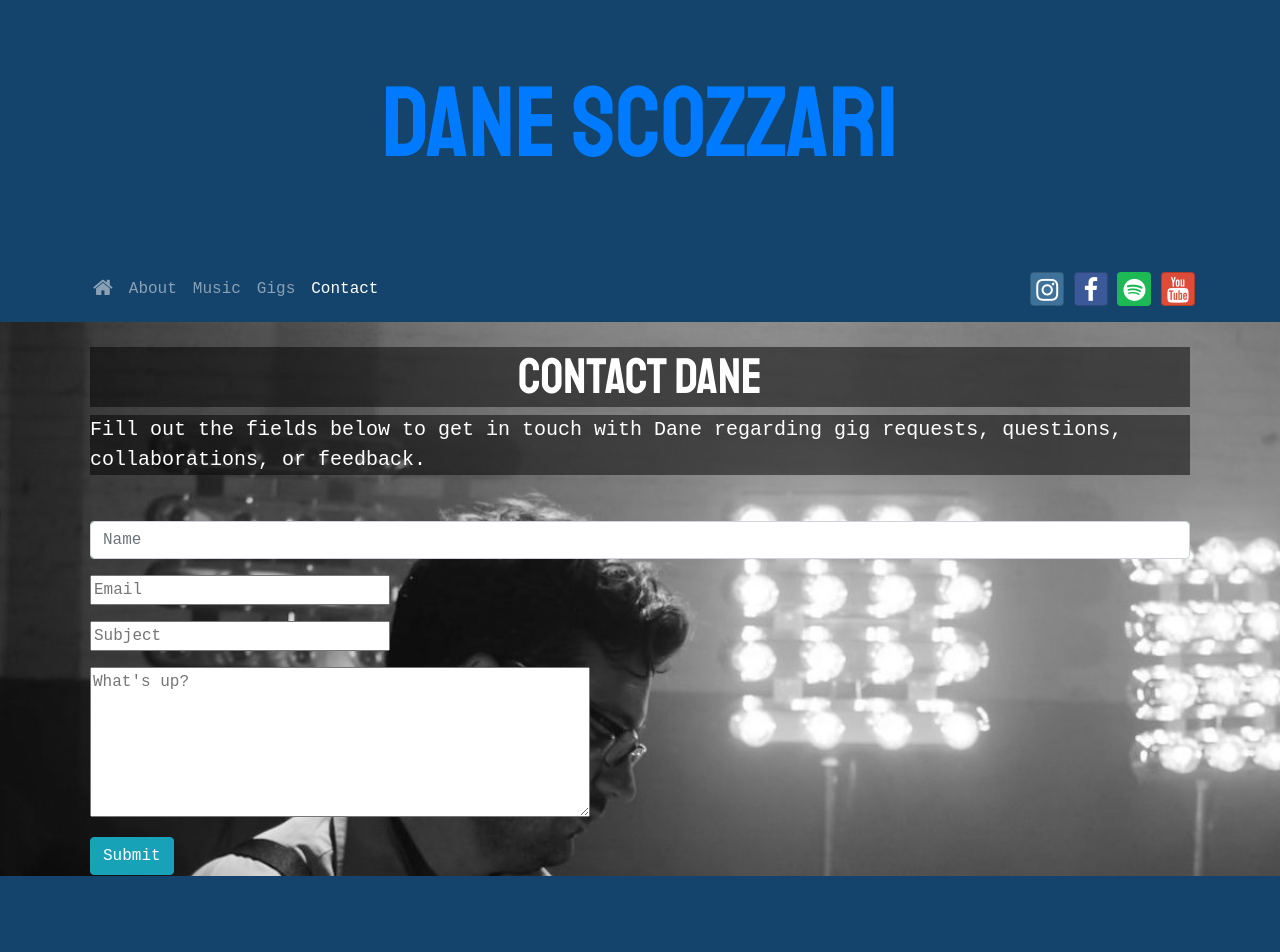
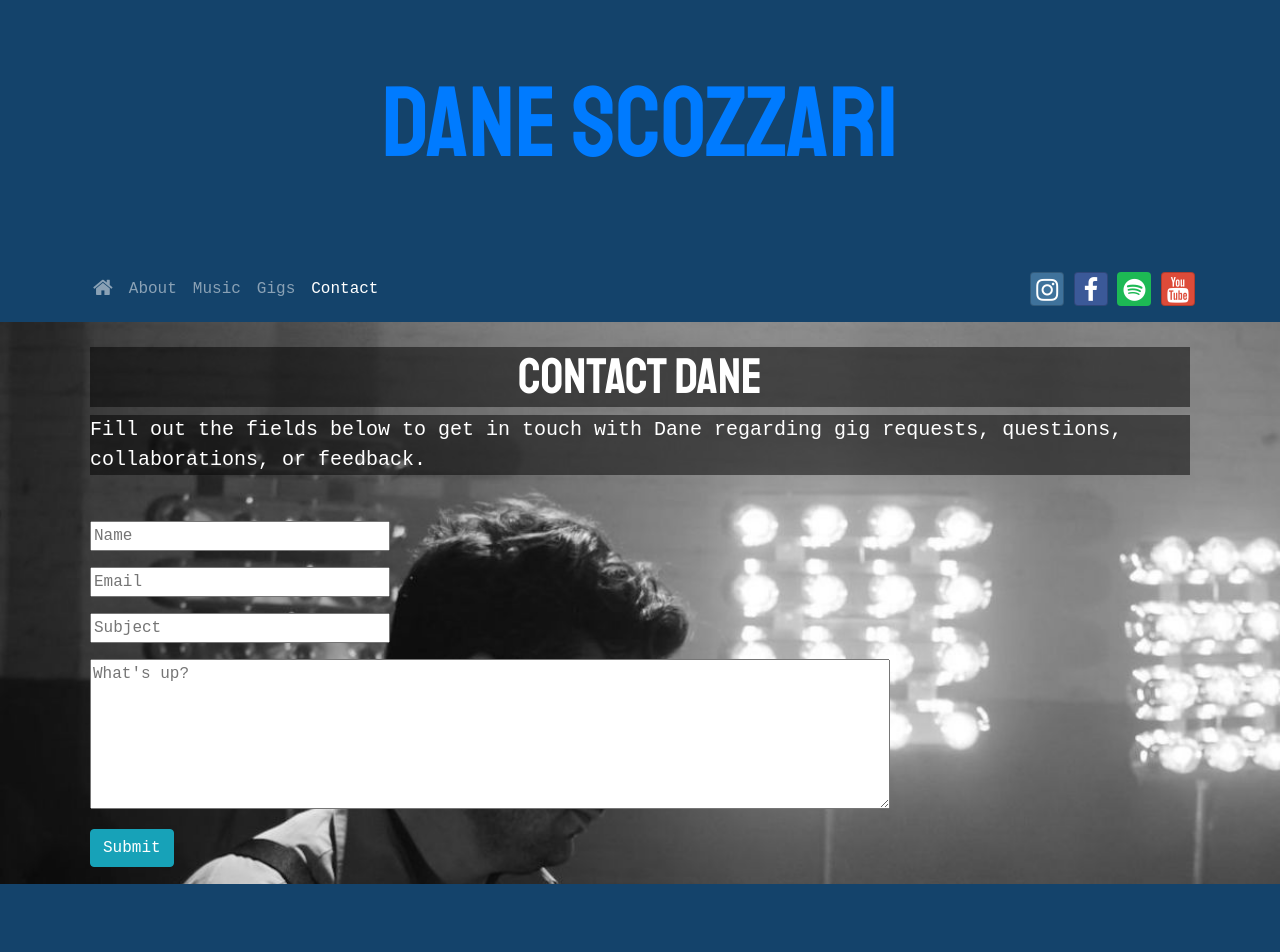
Before and after one commit to eshapiro7/musicianwebsitereact, a React (Create React App) app: page /contact in a window 1280 px wide. Shown: the top 952 px of the page. Built offline with nearby package versions, Linux system fonts and the light colour scheme.

Commit message:
finished contact form

```diff
--- a/src/Components/ContactComponent.js
+++ b/src/Components/ContactComponent.js
@@ -1,6 +1,6 @@
-import React, { useState, useRef } from "react";
+import React, { useState } from "react";
 import background from "../img/dane1.jpg";
-import { Button, Form, FormGroup, Input } from "reactstrap";
+import { Button, Form, FormGroup } from "reactstrap";
 import { send } from "emailjs-com";
 
 function Contact() {
@@ -10,6 +10,7 @@ function Contact() {
     message: "",
     reply_to: "",
   });
+  const [formSubmission, setFormSubmission] = useState(false);
 
   const onSubmit = (e) => {
     e.preventDefault();
@@ -17,16 +18,26 @@ function Contact() {
       .then((response) => {
         console.log("SUCCESS!", response.status, response.text);
       })
+      .then(() => {
+        setToSend({
+          from_name: "",
+          to_name: "",
+          message: "",
+          reply_to: "",
+        });
+      })
+      .then(() => {
+        setFormSubmission(true);
+      })
       .catch((err) => {
         console.log("FAILED...", err);
       });
   };
 
   const handleChange = (e) => {
+    console.log(e);
     setToSend({ ...toSend, [e.target.name]: e.target.value });
   };
-
-  const [submitted, setSubmitted] = useState(false);
 
   return (
     <>
@@ -47,9 +58,10 @@ function Contact() {
           </div>
           <div className="row row-content">
             <div className="col">
+              {!formSubmission ? (
                 <Form className="form-group" onSubmit={onSubmit}>
                   <FormGroup>
-                  <Input
+                    <input
                       type="text"
                       name="from_name"
                       placeholder="Name"
@@ -77,17 +89,28 @@ function Contact() {
                   </FormGroup>
                   <FormGroup>
                     <textarea
-                    type="textarea"
+                      className="textarea"
                       name="message"
                       placeholder="What's up?"
                       value={toSend.message}
                       onChange={handleChange}
                     />
                   </FormGroup>
-                <Button className="btn btn-info mt-3" type="submit">
+                  <Button className="btn btn-info mt-3 mb-3" type="submit">
                     Submit
                   </Button>
                 </Form>
+              ) : (
+                <div className="form-submission">
+                  Your form has been submitted!
+                </div>
+              )}
+              {/* {formSubmission && (
+                <div className="form-submission">
+                  Your form has been submitted!
+                </div>
+              )}
+              */}
             </div>
           </div>
         </div>
--- a/src/index.css
+++ b/src/index.css
@@ -132,12 +132,19 @@ header {
   margin-left: 150px;
 }
 
-textarea {
-  width: 500px;
+.textarea {
+  width: 800px;
   height: 150px;
 
 }
-
-input {
+Input {
   width: 300px;
 }
+
+.form-submission {
+  color: white;
+  font-size: 20px;
+  padding-top: 200px;
+  padding-bottom: 200px;
+  text-align: center;
+}
```
Lines whose indentation alone changed are shown as unchanged.
